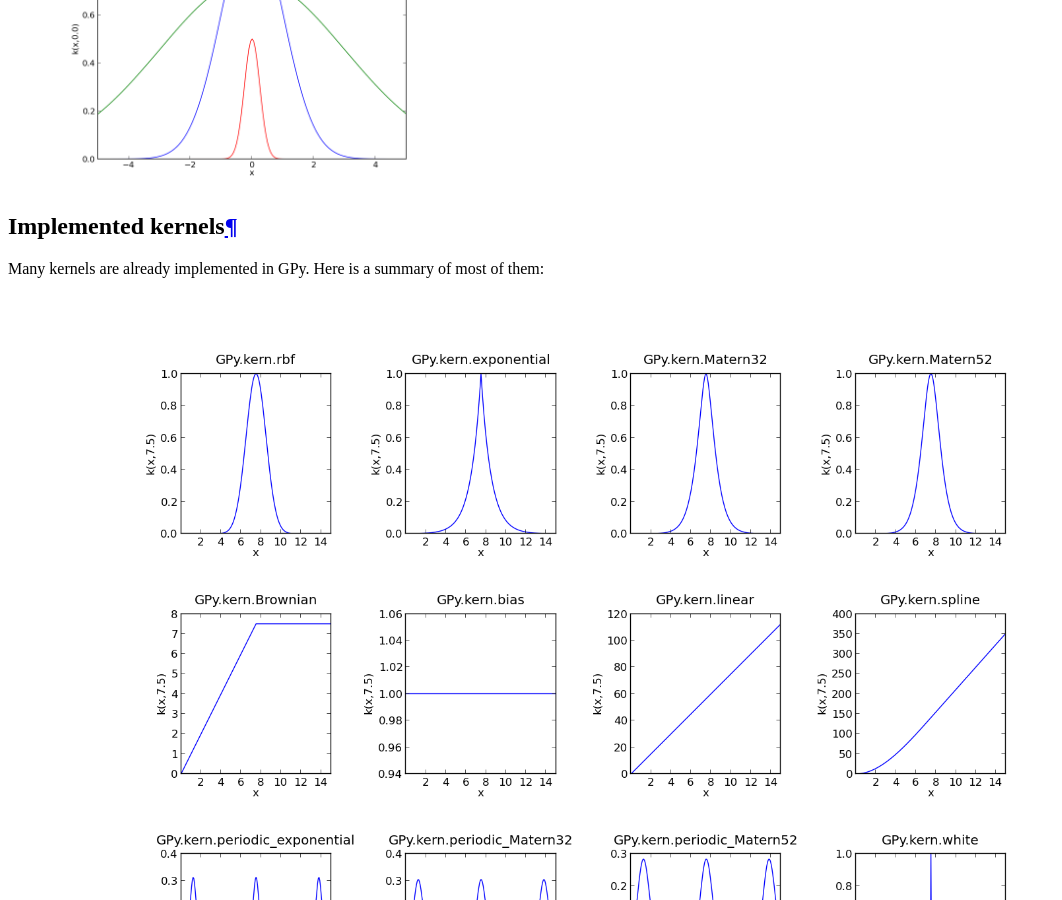
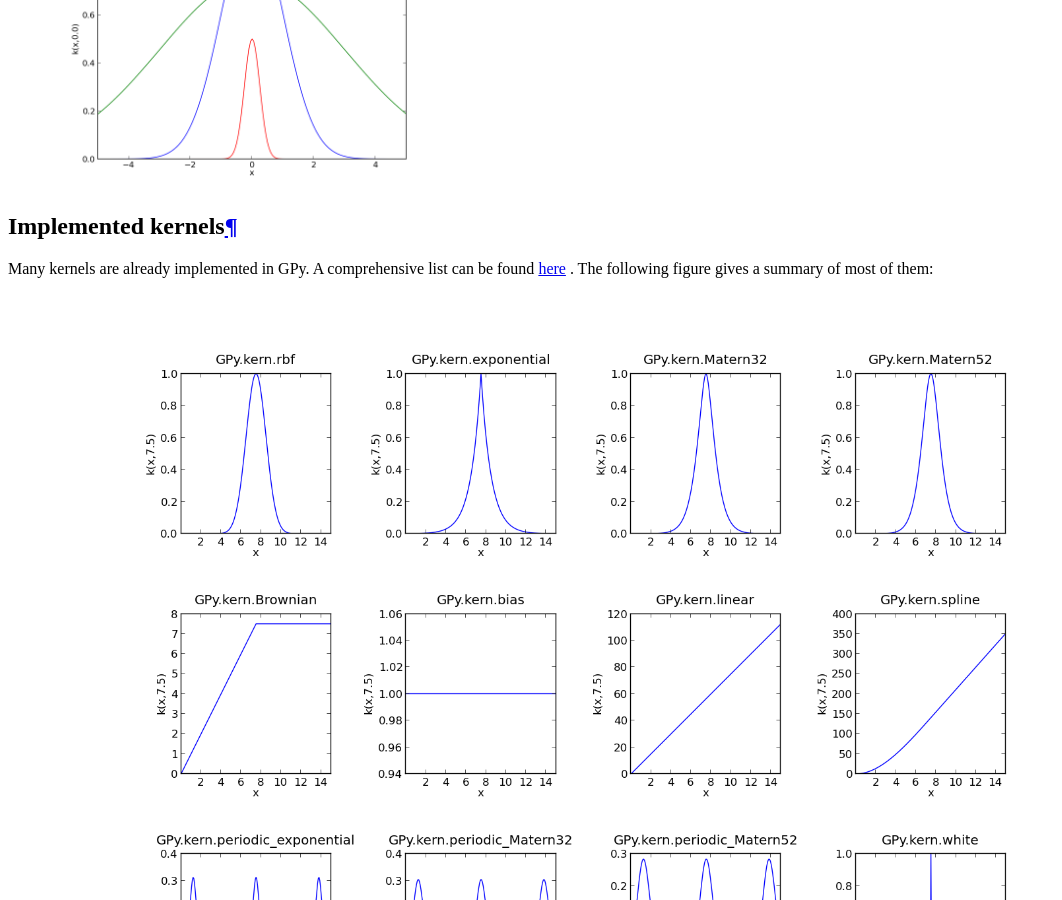
Before and after one commit to SheffieldML/GPy, a Sphinx documentation site: the page built from doc/tuto_kernel_overview.rst, in a window 1280 px wide and 900 px high, scrolled down 821 px. Shown: the whole window, without its empty margins (0-1062 px from the left). Built offline with Sphinx 7.4.7, drawn with Linux system fonts in a browser that asks for light colours; formulas are drawn with MathJax 3.

Commit message:
Draft of documentation for implemented kernels

```diff
--- a/doc/tuto_kernel_overview.rst
+++ b/doc/tuto_kernel_overview.rst
@@ -39,7 +39,7 @@ return::
 Implemented kernels
 ===================
 
-Many kernels are already implemented in GPy. Here is a summary of most of them:
+Many kernels are already implemented in GPy. A comprehensive list can be found `here <kernel_implementation.html>`_ . The following figure gives a summary of most of them:
 
 .. figure::  Figures/tuto_kern_overview_allkern.png
     :align:  center
```
Also changed, not shown: doc/kernel_implementation.rst (added, +9 -0 lines).
